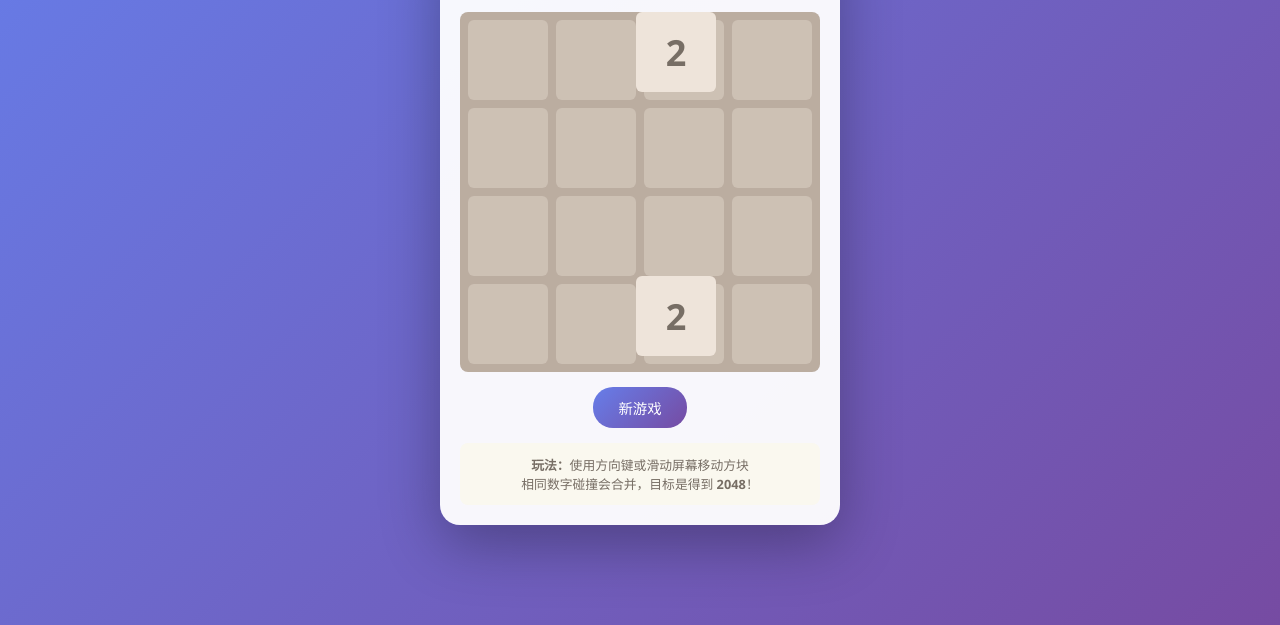
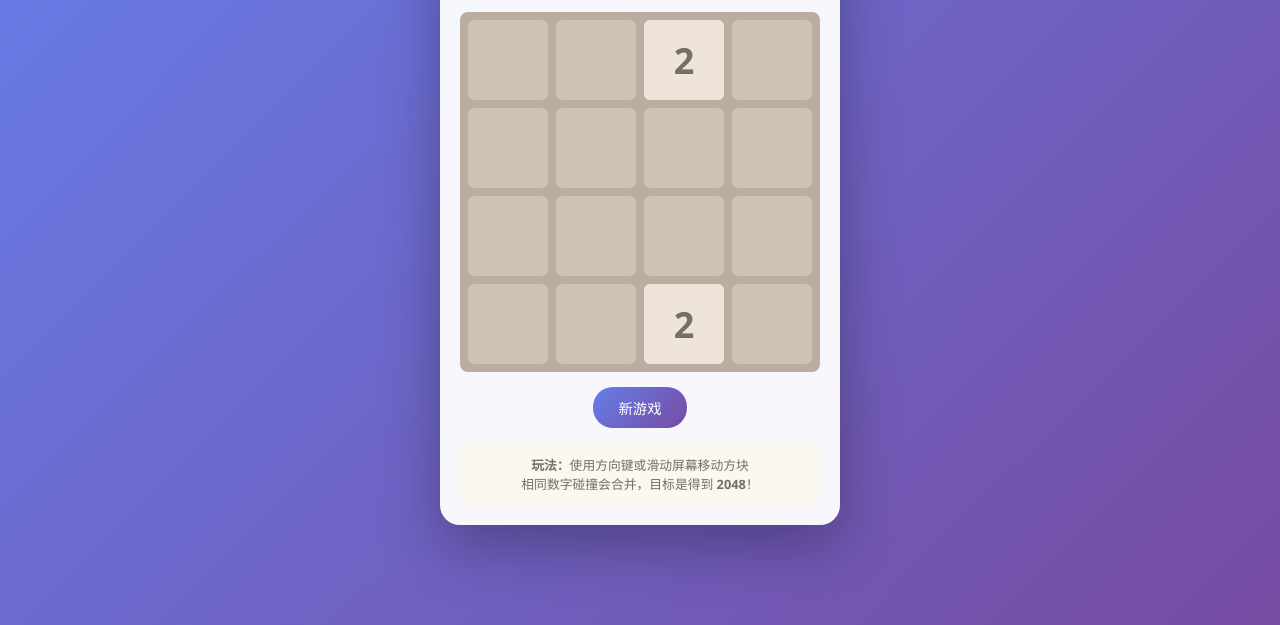
Before and after one commit to zgedu-new/panda-bamboo-game, a plain HTML site: page game-2048.html in a window 1280 px wide. Shown: the part 175-800 px from the top of the page. Drawn offline with Linux system fonts and the light colour scheme.

Commit message:
Fix tiles-container size calculation

```diff
--- a/game-2048.html
+++ b/game-2048.html
@@ -91,10 +91,10 @@
 
         .tiles-container {
             position: absolute;
-            top: 0;
-            left: 0;
-            width: 100%;
-            height: 100%;
+            top: 8px;
+            left: 8px;
+            width: calc(100% - 16px);
+            height: calc(100% - 16px);
         }
 
         .tile {
```
